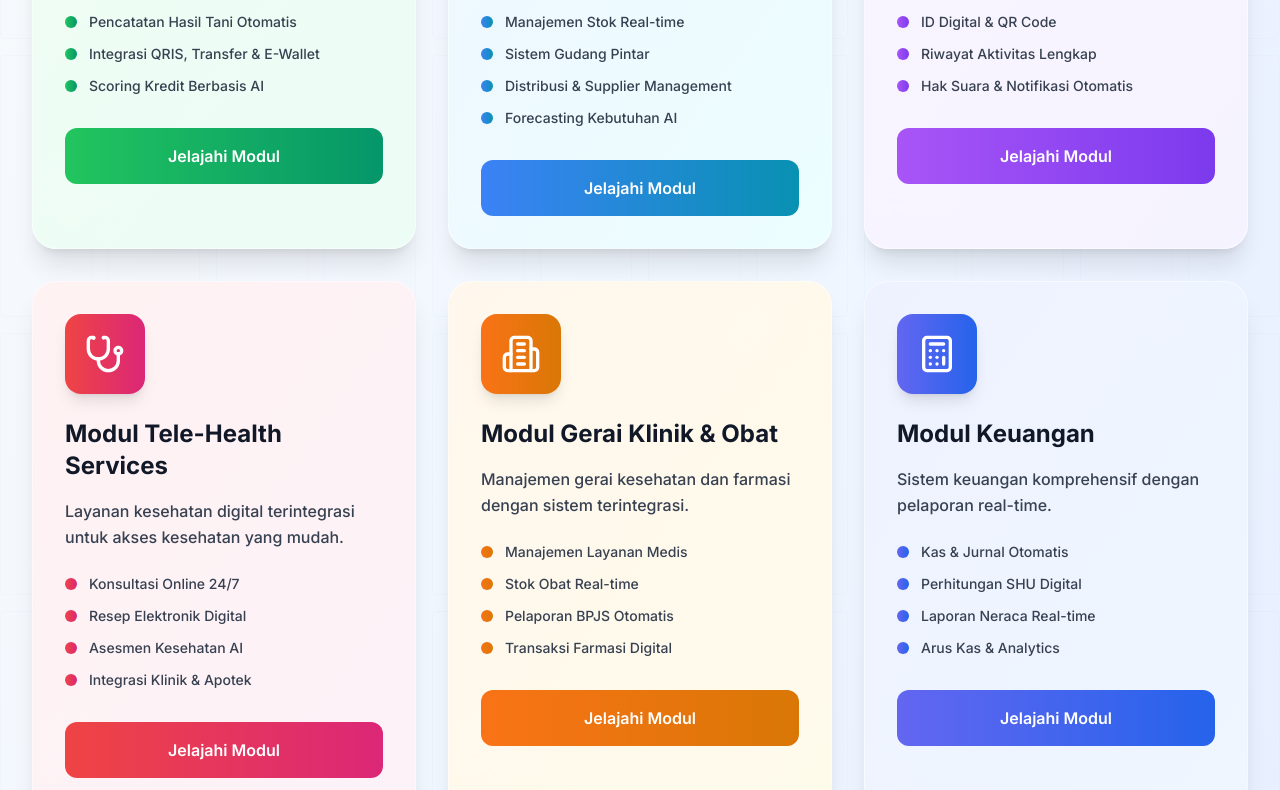
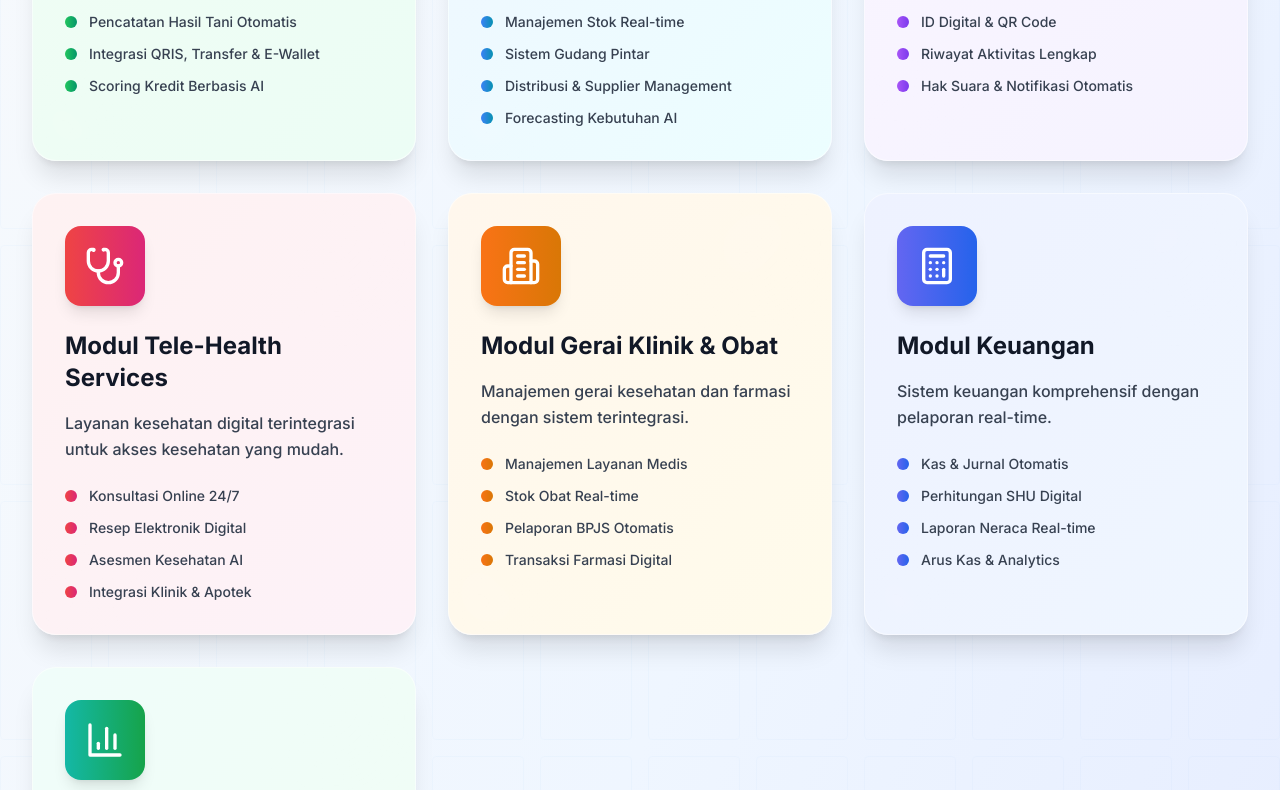
Before and after one commit to fdciabdul/kdmp.id, a Next.js app: page / in a window 1280 px wide. Shown: the part 3080-3870 px from the top of the page. Built offline with nearby package versions, Linux system fonts and the light colour scheme.

Commit message:
fix(LayananSection): remove unused button in module section
The "Jelajahi Modul" button was removed from the LayananSection component as it was no longer needed. This cleanup helps maintain a cleaner codebase by removing unused elements.

```diff
--- a/src/components/LayananSection.tsx
+++ b/src/components/LayananSection.tsx
@@ -223,9 +223,7 @@ export default function LayananSection() {
                     ))}
                   </div>
 
-                  <button className={`mt-8 w-full bg-gradient-to-r ${module.color} hover:shadow-lg text-white font-semibold py-4 px-6 rounded-xl transition-all duration-300 transform hover:scale-105`}>
-                    Jelajahi Modul
-                  </button>
+
                 </div>
               </div>
             );
```
